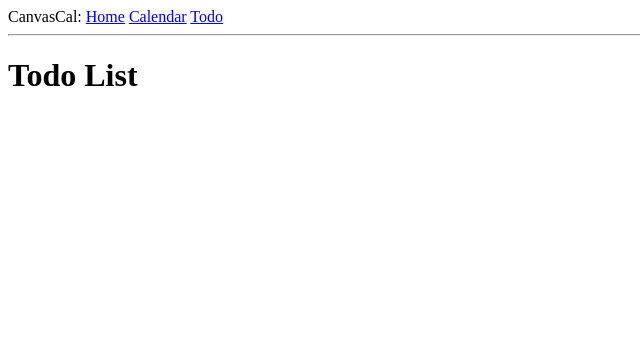
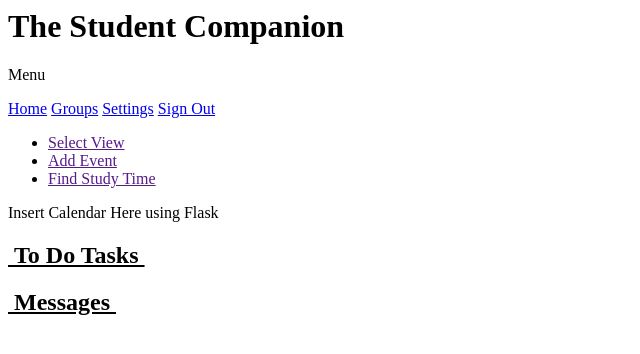
Before and after one commit to ArturoGirona/CanvasCal, a Flask app: page /todolist in a window 1280 px wide. Shown: the top 354 px of the page, without its empty margins (0-640 px from the left). Run offline with Flask 2, Linux system fonts and the light colour scheme.

Commit message:
fixed problem with CSS files not loading (all CSS and Javascript files *have* to go in the static folder to work)

```diff
--- a/app/__init__.py
+++ b/app/__init__.py
@@ -2,6 +2,7 @@
 from config import Config
 
 app = Flask(__name__)
+app.static_folder = 'static'
 app.config.from_object(Config)
 
 from app import routes
--- a/app/templates/MainPage.html
+++ b/app/templates/MainPage.html
@@ -9,7 +9,7 @@
     </script>
 <head>
 <title>Student Companion</title>
-<link rel="stylesheet" href="MainStyle.css">
+<link rel="stylesheet" href="{{ url_for('static', filename='MainStyle.css') }}" />
 </head>
 <body>
 
@@ -17,8 +17,6 @@
 		<div class="header">
 			<h1>The Student Companion</h1>
 		</div>
-
-
 		<div class="headGap"><p></p></div>
 		<div class="row">
 			<div class="sections menu">
@@ -51,11 +49,9 @@
 				</div>
 			</div>
 		</div>
-
 		<footer class="footer">
 			CEN4090L Group 3
 		</footer>
 	</div>
 </body>
-
 </html>
--- a/app/templates/base.html
+++ b/app/templates/base.html
@@ -1,3 +1,5 @@
+<!--
+
 <!doctype html>
 <html>
     <head>
@@ -17,3 +19,43 @@
         {% block content %}{% endblock %}
     </body>
 </html>
+-->
+
+<div class="workSpace">
+    <div class="header">
+        <h1>The Student Companion</h1>
+    </div>
+
+
+    <div class="headGap"><p></p></div>
+    <div class="row">
+        <div class="sections menu">
+        <p>Menu</p>
+        <a href="MainPage.html">Home</a>
+        <a href="GroupsPage.html">Groups</a>
+        <a href="SettingsPage.html">Settings</a>
+        <a href="SignInPage.html">Sign Out</a>
+        </div>
+
+        <div class ="sections calendar">
+            <div class="row">
+                <ul class="middleList">
+                <li><a href="">Select View</a></li>
+                <li><a href="">Add Event</a></li>
+                <li><a href="">Find Study Time</a></li>
+                </ul>
+            </div>
+            <p>Insert Calendar Here using Flask</p>
+
+              <div id="includedContent"></div>
+        </div>
+
+        <div class="sections other">
+            <div class="rightContent">
+            <h2><u>&nbsp;To Do Tasks&nbsp;</u></h2>
+            </div>
+            <div class="rightContent">
+            <h2><u>&nbsp;Messages&nbsp;</u></h2>
+            </div>
+        </div>
+    </div>
```
Also changed, not shown: app/canvascal.py (renamed from canvascal.py), app/static/Calendarscript.js (renamed from app/templates/Calendarscript.js), app/static/MainStyle.css (renamed from app/templates/MainStyle.css), app/static/SignInScript.js (renamed from app/templates/SignInScript.js).
